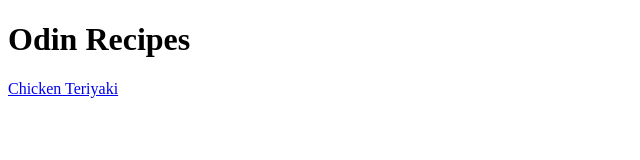
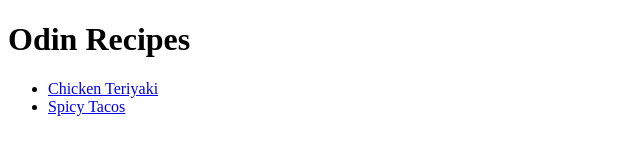
Before and after one commit to Ganya45/odin-recipes, a plain HTML site: page index.html in a window 1280 px wide. Shown: the whole page, without its empty margins (0-640 px from the left). Drawn offline with Linux system fonts and the light colour scheme.

Commit message:
Finish html project
confirm all links and images work, yeah!

```diff
--- a/index.html
+++ b/index.html
@@ -6,6 +6,10 @@
     </head>
     <body>
         <h1>Odin Recipes</h1>
-        <a href="recipes/chickenteriyaki.html">Chicken Teriyaki</a>
+        <ul>
+            <li><a href="recipes/chickenteriyaki.html">Chicken Teriyaki</a></li>
+            <li><a href="https:/pornhub.com">Spicy Tacos</a></li>
+        </ul>
+
     </body>
 </html>
```
